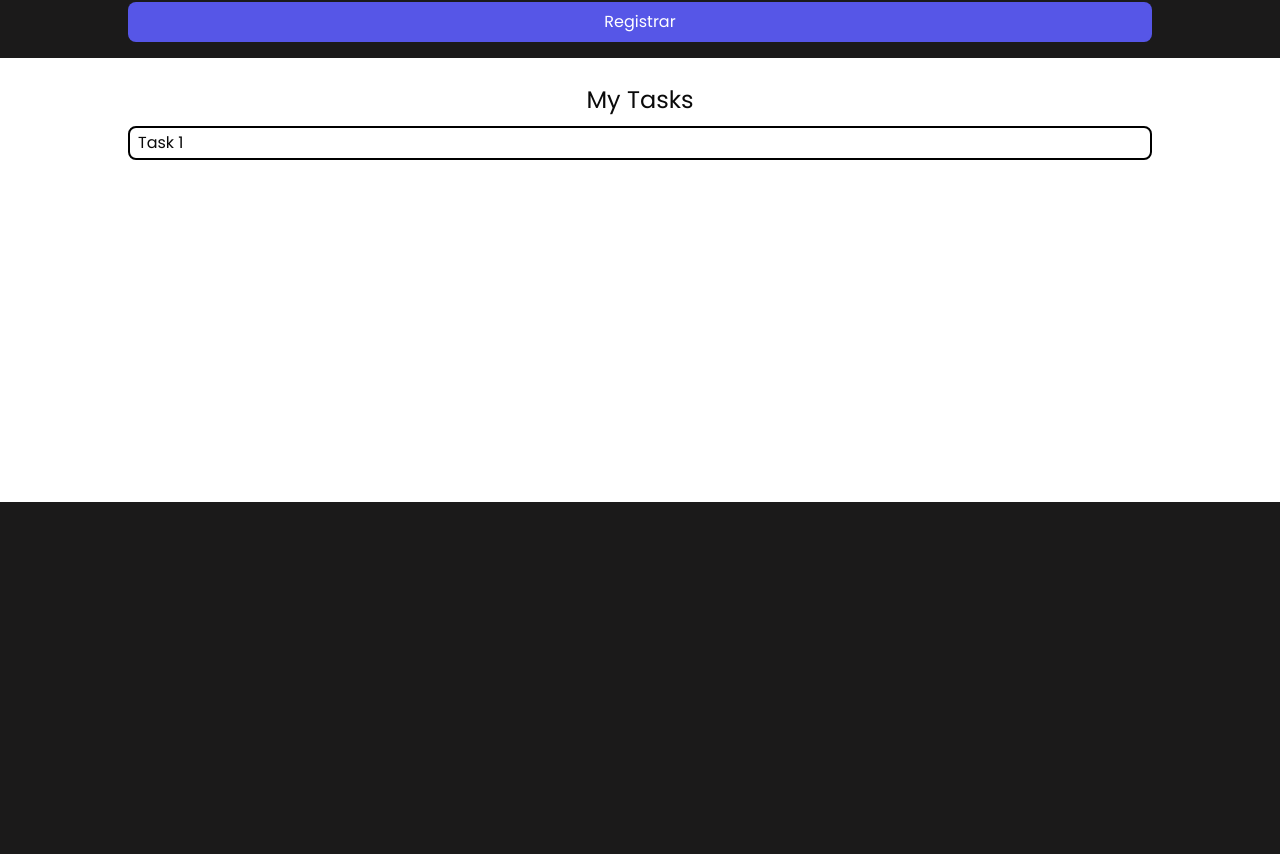
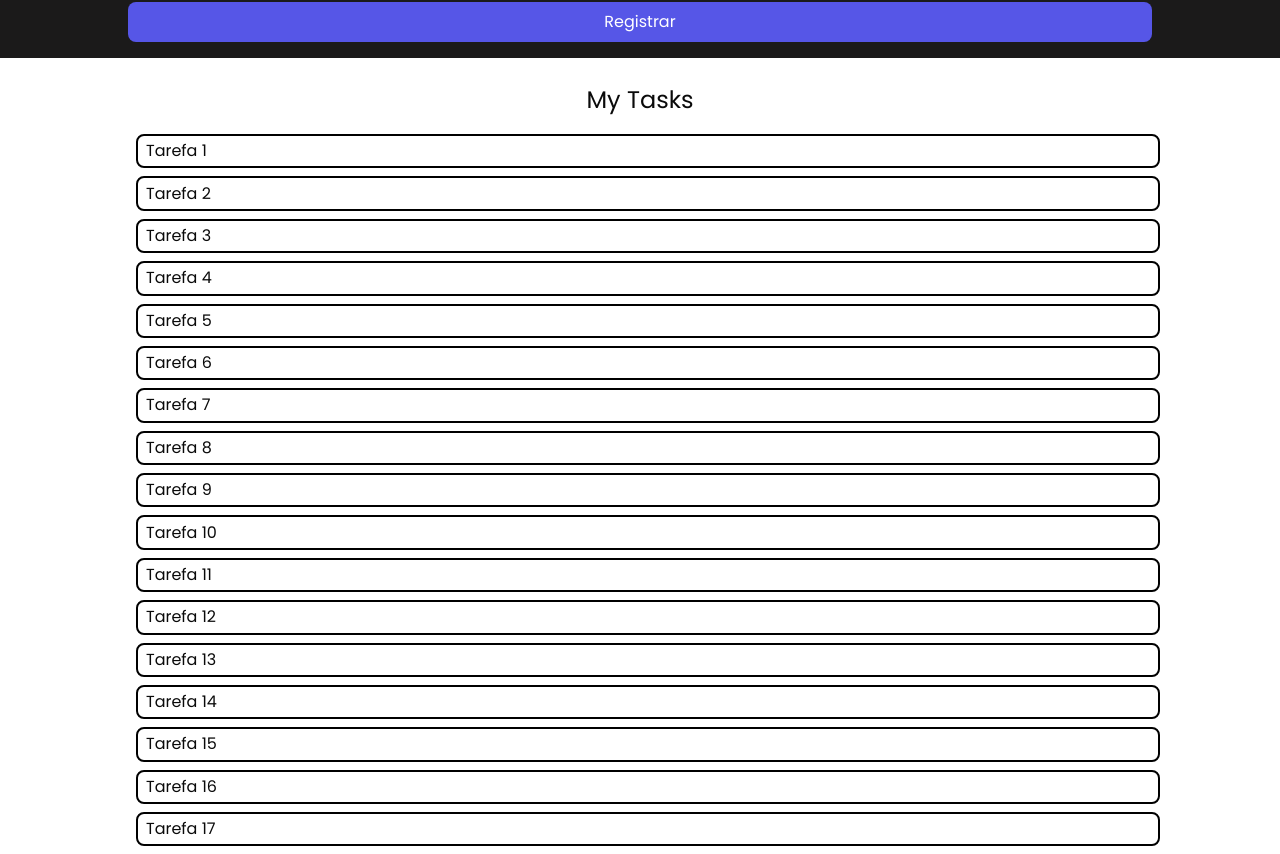
Before and after one commit to ThomazHilario/board-tasks, a Next.js app: page /board in a window 1280 px wide. Shown: the part 298-1152 px from the top of the page. Before the commit the page ends 800 px from the top, so only its background shows below. Built offline with nearby package versions, Linux system fonts and the light colour scheme; no server answers; sample sign-in values are in the browser's storage.

Commit message:
feat: create page task
- Create page task for show details for task.

```diff
--- a/src/Components/Board/BoardContent/index.tsx
+++ b/src/Components/Board/BoardContent/index.tsx
@@ -6,18 +6,15 @@ import { FormEvent, useState } from "react"
 // Components
 import { TasksSection } from "../tasksSection"
 
+// Interface
+import { taskProps } from "@/interface/Board/Task/task-interface"
+
 // Css style
 import style from '../board-content.module.css'
-import { comment } from "postcss";
 
-export const BoardContent = () => {
+export const BoardContent = ({ tasksUser }: {tasksUser: taskProps[]}) => {
 
-    const [tasks, setTasks] = useState([{
-        id: '1',
-        value: 'Task 1',
-        isPublic: true,
-        comments: []
-    }])
+    const [tasks, setTasks] = useState(tasksUser)
 
     // input value
     const [inputValue, setInputValue] = useState('')
@@ -43,6 +40,7 @@ export const BoardContent = () => {
         <>
             <article className={style.createTaskContainer}>
                 <h2>Qual a sua tarefa ?</h2>
+
                 <form className={style.formAddTask} onSubmit={(e) => handleAddTask(e)}>
                     <textarea
                         rows={5}
@@ -57,6 +55,7 @@ export const BoardContent = () => {
                         onChange={(e) => setTaskIsPublic(e.target.checked)}/>
                         <label>Deixar tarefa pública</label>
                     </div>
+
                     <button>Registrar</button>
                 </form>
             </article>
--- /dev/null
+++ b/src/Components/Board/Task/index.tsx
@@ -0,0 +1,36 @@
+"use client"
+
+// Next
+import { useParams } from "next/navigation"
+import { useState } from "react"
+
+// Interface
+import { taskProps } from "@/interface/Board/Task/task-interface"
+
+
+export const TaskComponent = ({tasks}: {tasks: taskProps[]}) => {
+
+    // Get params
+    const params = useParams()
+
+    // Task
+    const task =  tasks.find(task => task.id === params.id)
+
+    // State
+    const [taskValue, setTaskValue] = useState(task?.value)
+
+    return (
+        <form>
+            <textarea
+                name="task"
+                id="task"
+                cols={30}
+                rows={10}
+                value={taskValue}
+                onChange={(e) => setTaskValue(e.target.value)}
+            />
+
+            <button>Edit Task</button>
+        </form>
+    )
+}
--- a/src/Components/Board/board-content.module.css
+++ b/src/Components/Board/board-content.module.css
@@ -9,12 +9,14 @@
         margin-bottom: 0.5rem;
     }
 
+    /* Form add task */
     .formAddTask{
         width: 100%;
         display: flex;
         flex-direction: column;
         gap: 0.5rem;
 
+        /* Input textarea */
         textarea {
             width: 100%;
             resize: none;
@@ -26,12 +28,14 @@
             outline: none;
         }
 
+        /* Label container */
         div{
             display: flex;
             align-items: center;
             gap: 0.2rem;
         }
 
+        /* Button */
         button{
             width: 100%;
             background-color: rgb(86, 86, 231);
@@ -52,17 +56,21 @@
     flex-basis: 90%;
     gap: 0.5rem;
 
+    /* Title */
     h2{
         font-size: 1.5rem;
         margin-top: 1.5rem;
     }
 
+    /* Task container */
     ul {
         width: 80%;
 
         li{
+            width: 100%;
             border: 2px solid black;
             padding: 0.2rem 0.5rem;
+            margin: 0.5rem;
             border-radius: 0.5rem;
             cursor: pointer;
         }
--- a/src/Components/Board/tasksSection/index.tsx
+++ b/src/Components/Board/tasksSection/index.tsx
@@ -1,13 +1,23 @@
+// Interface
+import { taskProps } from '@/interface/Board/Task/task-interface'
+import { redirect } from 'next/navigation'
+
+// Css style
 import style from '../board-content.module.css'
 
-export const TasksSection = ({tasks}: any) => {
+export const TasksSection = ({tasks}: {tasks: taskProps[]}) => {
+
+    const handleRedirectTask = (id:string) => {
+        redirect(`/board/task/${id}`)
+    }
+
     return(
         <section className={style.tasksSectionContainer}>
             <h2>My Tasks</h2>
 
             <ul>
                 {tasks.map(task => (
-                    <li key={task.id}>
+                    <li key={task.id} onClick={() => handleRedirectTask(task.id)}>
                         {task.value}
                     </li>
                 ))}
--- a/src/Components/Header/Button/index.tsx
+++ b/src/Components/Header/Button/index.tsx
@@ -7,7 +7,7 @@ import { ButtonHeaderProps } from '@/interface/Header/button-interface';
 
 export const Button = ({ className, isLogged, icon, value }: ButtonHeaderProps) => {
         const handleSignIn = () => {
-        signIn('discord', { callbackUrl: '/board' })
+        signIn('discord', { callbackUrl: '/board', redirect: true})
     }
 
     const handleSignOut = () => {
--- a/src/app/board/page.tsx
+++ b/src/app/board/page.tsx
@@ -1,6 +1,17 @@
+// Components
 import { BoardContent } from "@/Components/Board/BoardContent";
+
+// Next auth
 import { getServerSession } from "next-auth";
+
+// Next Navigation
 import { redirect } from "next/navigation";
+
+// Mock
+import mock from '@/mocks/falsedata.json'
+
+// Interface
+import { taskProps } from "@/interface/Board/Task/task-interface";
 
 // Css style
 import style from './board.module.css'
@@ -10,6 +21,9 @@ export default async function Board() {
     // Get session user
     const session = await getServerSession()
 
+    // Simulate request
+    const tasksUser = await new Promise<taskProps[]>(resolve => setTimeout(() => resolve(mock), 500));
+
     // If user is not logged in, redirect to home
     if(!session){
 
@@ -18,7 +32,7 @@ export default async function Board() {
 
     return (
         <section className={style.boardContainer}>
-            <BoardContent/>
+            <BoardContent tasksUser={tasksUser} />
         </section>
     );
 }
--- /dev/null
+++ b/src/app/board/task/[id]/page.tsx
@@ -0,0 +1,33 @@
+import { getServerSession } from "next-auth";
+import { redirect } from "next/navigation";
+
+// Mock
+import mock from '@/mocks/falsedata.json'
+
+// Components
+import { TaskComponent } from "@/Components/Board/Task/index";
+
+// Interface
+import { taskProps } from "@/interface/Board/Task/task-interface";
+
+// Css style
+import style from './task.module.css'
+
+export default async function Task() {
+
+    // Verify session
+    const session = await getServerSession()
+
+    if(!session){
+        redirect('/')
+    }
+
+    // Simulate request
+    const tasksUser = await new Promise<taskProps[]>(resolve => setTimeout(() => resolve(mock), 500));
+
+    return(
+        <section className={style.taskContainer}>
+            <TaskComponent tasks={tasksUser} />
+        </section>
+    )
+}
--- /dev/null
+++ b/src/app/board/task/[id]/task.module.css
@@ -0,0 +1,8 @@
+.taskContainer{
+    width: 100%;
+    height: 100%;
+    display: flex;
+    flex-direction: column;
+    gap: 1rem;
+    background-color: #ffffff;
+}
--- /dev/null
+++ b/src/interface/Board/Task/task-interface.ts
@@ -0,0 +1,11 @@
+export interface taskProps {
+    id: string,
+    value: string,
+    isPublic: boolean,
+    comments: CommentUserProps[]
+}
+
+interface CommentUserProps{
+    author: string,
+    comment: string
+}
--- /dev/null
+++ b/src/mocks/falsedata.json
@@ -0,0 +1,189 @@
+[
+  {
+    "id": "1",
+    "value": "Tarefa 1",
+    "isPublic": true,
+    "comments": [
+      {
+        "author": "João",
+        "comment": "Comentário 1"
+      },
+      {
+        "author": "Maria",
+        "comment": "Comentário 2"
+      }
+    ]
+  },
+  {
+    "id": "2",
+    "value": "Tarefa 2",
+    "isPublic": false,
+    "comments": [
+      {
+        "author": "Pedro",
+        "comment": "Comentário 3"
+      }
+    ]
+  },
+  {
+    "id": "3",
+    "value": "Tarefa 3",
+    "isPublic": true,
+    "comments": [
+      {
+        "author": "Ana",
+        "comment": "Comentário 4"
+      },
+      {
+        "author": "Carlos",
+        "comment": "Comentário 5"
+      }
+    ]
+  },
+  {
+    "id": "4",
+    "value": "Tarefa 4",
+    "isPublic": false,
+    "comments": []
+  },
+  {
+    "id": "5",
+    "value": "Tarefa 5",
+    "isPublic": true,
+    "comments": [
+      {
+        "author": "Luiza",
+        "comment": "Comentário 6"
+      }
+    ]
+  },
+  {
+    "id": "6",
+    "value": "Tarefa 6",
+    "isPublic": false,
+    "comments": [
+      {
+        "author": "Rafael",
+        "comment": "Comentário 7"
+      }
+    ]
+  },
+  {
+    "id": "7",
+    "value": "Tarefa 7",
+    "isPublic": true,
+    "comments": [
+      {
+        "author": "Beatriz",
+        "comment": "Comentário 8"
+      },
+      {
+        "author": "Gabriel",
+        "comment": "Comentário 9"
+      }
+    ]
+  },
+  {
+    "id": "8",
+    "value": "Tarefa 8",
+    "isPublic": false,
+    "comments": []
+  },
+  {
+    "id": "9",
+    "value": "Tarefa 9",
+    "isPublic": true,
+    "comments": [
+      {
+        "author": "Julia",
+        "comment": "Comentário 10"
+      }
+    ]
+  },
+  {
+    "id": "10",
+    "value": "Tarefa 10",
+    "isPublic": false,
+    "comments": [
+      {
+        "author": "Mateus",
+        "comment": "Comentário 11"
+      }
+    ]
+  },
+  {
+    "id": "11",
+    "value": "Tarefa 11",
+    "isPublic": true,
+    "comments": [
+      {
+        "author": "Isabela",
+        "comment": "Comentário 12"
+      },
+      {
+        "author": "Felipe",
+        "comment": "Comentário 13"
+      }
+    ]
+  },
+  {
+    "id": "12",
+    "value": "Tarefa 12",
+    "isPublic": false,
+    "comments": []
+  },
+  {
+    "id": "13",
+    "value": "Tarefa 13",
+    "isPublic": true,
+    "comments": [
+      {
+        "author": "Leticia",
+        "comment": "Comentário 14"
+      }
+    ]
+  },
+  {
+    "id": "14",
+    "value": "Tarefa 14",
+    "isPublic": false,
+    "comments": [
+      {
+        "author": "Vinicius",
+        "comment": "Comentário 15"
+      }
+    ]
+  },
+  {
+    "id": "15",
+    "value": "Tarefa 15",
+    "isPublic": true,
+    "comments": [
+      {
+        "author": "Amanda",
+        "comment": "Comentário 16"
+      },
+      {
+        "author": "Eduardo",
+        "comment": "Comentário 17"
+      }
+    ]
+  },
+  {
+    "id": "16",
+    "value": "Tarefa 16",
+    "isPublic": false,
+    "comments": []
+  },
+  {
+    "id": "17",
+    "value": "Tarefa 17",
+    "isPublic": true,
+    "comments": [
+      {
+        "author": "Camila",
+        "comment": "Comentário 18"
+      }
+    ]
+  }
+]
```
